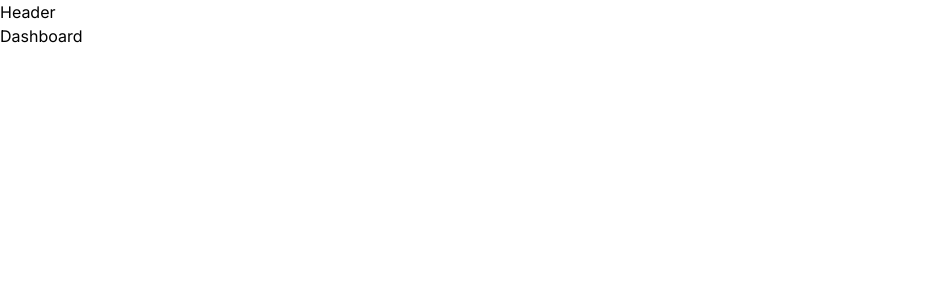
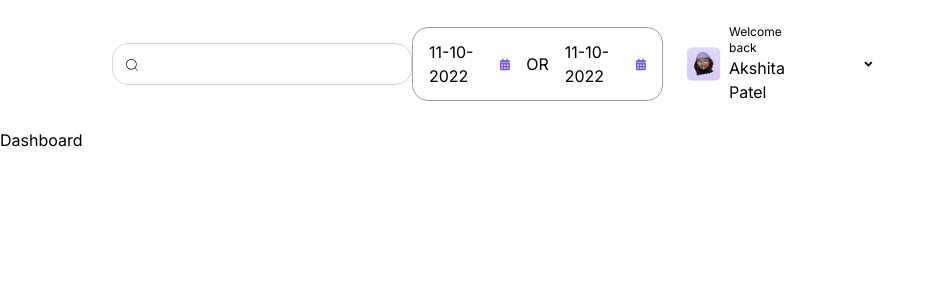
Before and after one commit to vivekkk-01/Admin-Panel, a Next.js app: page /dashboard in a window 1280 px wide. Shown: the top 300 px of the page, without its empty margins (0-934 px from the left). Built offline with nearby package versions, Linux system fonts and the light colour scheme.

Commit message:
Header component

```diff
--- /dev/null
+++ b/src/app/dashboard/dashboard.module.css
@@ -0,0 +1,3 @@
+.dashboard {
+  width: calc(100vw - 18rem);
+}
--- a/src/app/dashboard/page.jsx
+++ b/src/app/dashboard/page.jsx
@@ -1,9 +1,10 @@
 import Header from "@/components/Header";
 import React from "react";
+import classes from "./dashboard.module.css";
 
 const Dashboard = () => {
   return (
-    <div>
+    <div className={`h-full ${classes.dashboard}`}>
       <Header />
       Dashboard
     </div>
--- a/src/components/Header.jsx
+++ b/src/components/Header.jsx
@@ -1,7 +1,44 @@
+"use client";
 import React from "react";
+import { CiSearch } from "react-icons/ci";
+import { FaCalendarAlt } from "react-icons/fa";
+import { RiArrowDropDownLine } from "react-icons/ri";
 
 const Header = () => {
-  return <header>Header</header>;
+  return (
+    <header className="w-full h-32 px-28 flex items-center justify-between">
+      <div className="relative">
+        <CiSearch className="absolute top-3.5 left-3" />
+        <input
+          type="text"
+          className="outline-none border border-gray-300 rounded-2xl p-2 px-8"
+        />
+      </div>
+      <div className="flex items-center gap-6">
+        <div className="flex items-center gap-4 p-3 px-4 border border-gray-400 rounded-2xl">
+          <span className="flex items-center gap-2">
+            <span>11-10-2022</span>
+            <FaCalendarAlt className="text-purple" size={13} />
+          </span>
+          <span>OR</span>
+          <span className="flex items-center gap-2">
+            <span>11-10-2022</span>
+            <FaCalendarAlt className="text-purple" size={13} />
+          </span>
+        </div>
+        <div className="flex items-center gap-16">
+          <div className="flex items-center gap-2">
+            <img src="/user-profile.jpg" alt="" />
+            <div className="flex flex-col justify-center">
+              <span className="text-xs">Welcome back</span>
+              <span>Akshita Patel</span>
+            </div>
+          </div>
+          <RiArrowDropDownLine size={30} />
+        </div>
+      </div>
+    </header>
+  );
 };
 
 export default Header;
--- a/tailwind.config.js
+++ b/tailwind.config.js
@@ -12,6 +12,14 @@ module.exports = {
         "gradient-conic":
           "conic-gradient(from 180deg at 50% 50%, var(--tw-gradient-stops))",
       },
+      colors: {
+        primary: "#9058FF",
+        text: "#22285E",
+        dark: "#212121",
+        background: "#F8FAFB",
+        grey: "#A0A3BD",
+        purple: "#7950F2",
+      },
     },
   },
   plugins: [],
```
Also changed, not shown: public/user-profile.jpg (added).
